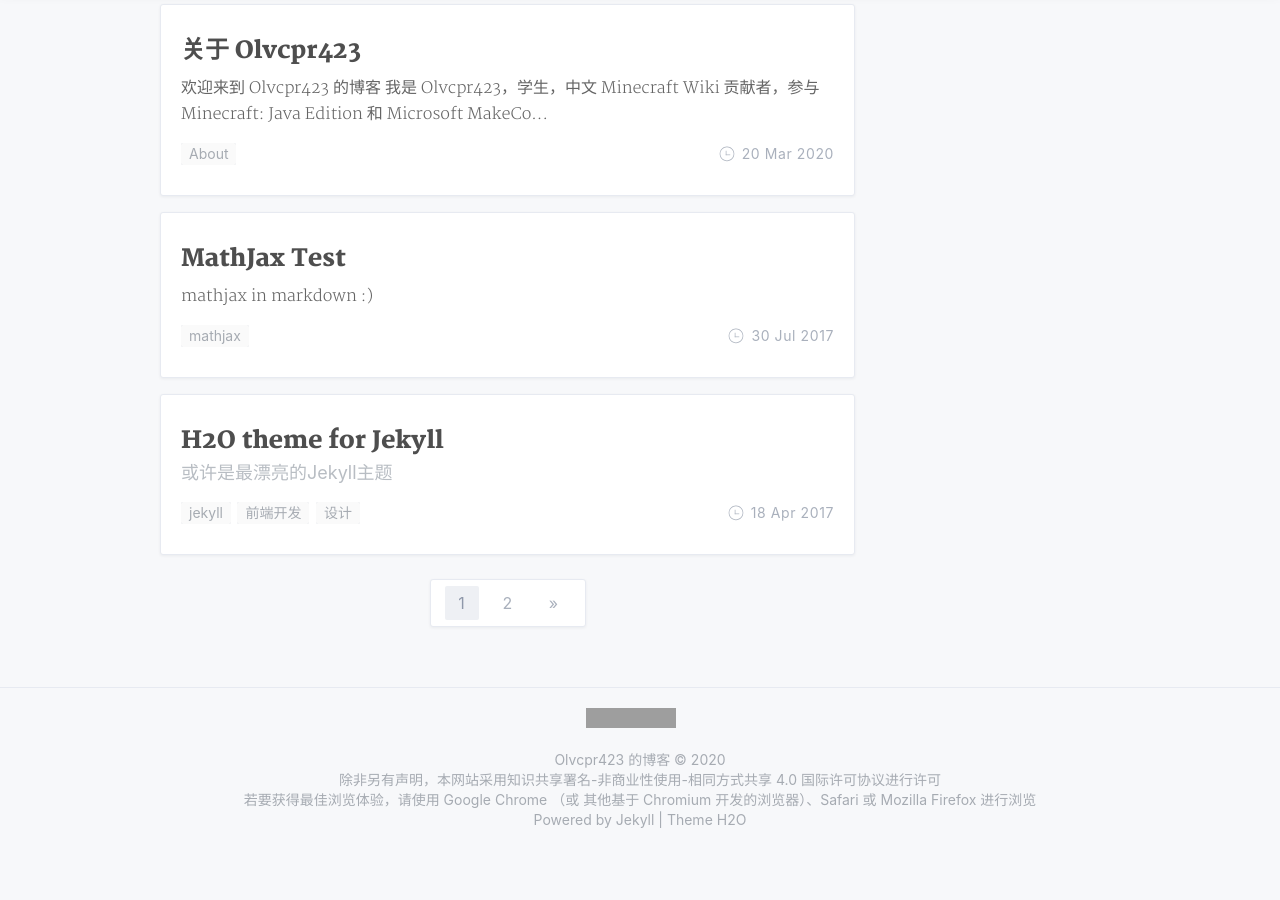
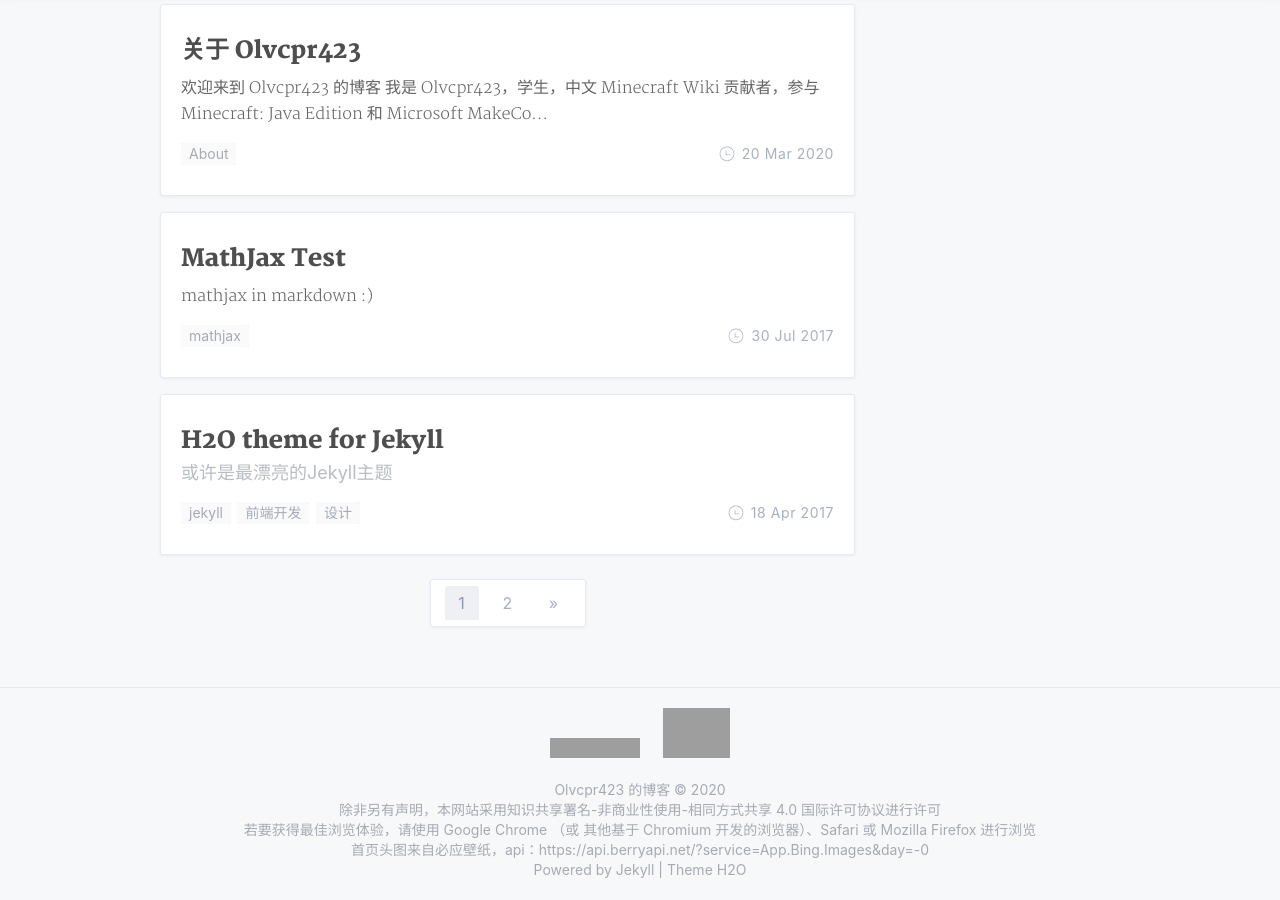
Before and after one commit to Olvcpr423/Olvcpr423.github.io, a Jekyll site: the page built from index.html, in a window 1280 px wide and 900 px high, scrolled down 1027 px. Built offline with Jekyll 4.4.1, drawn with Linux system fonts in a browser that asks for light colours; nearby versions of some CDN libraries; the list of posts is cut into pages by our own code; a style sheet for code colours, icons or effects is not loaded; before the commit the page ends 1877 px from its top, so only the background shows below that; grey boxes are pictures that could not be loaded.

Commit message:
Update footer.html

```diff
--- a/_includes/footer.html
+++ b/_includes/footer.html
@@ -1,7 +1,7 @@
 <footer class="g-footer">
 
   <a rel="license" href="http://creativecommons.org/licenses/by-nc-sa/4.0/"><img alt="知识共享许可协议" style="border-width:0" src="https://licensebuttons.net/l/by-nc-sa/4.0/88x31.png" />&nbsp;&nbsp;&nbsp;&nbsp;
-  <!-- <a href="https://myssl.com/seal/detail?domain=olvcpr423.github.io"><img src="https://static.myssl.com/res/images/myssl-id1.png" alt="" style="max-height:50px;display:inline;margin:0 auto"></a> -->
+  <a href="https://myssl.com/seal/detail?domain=olvcpr423.github.io"><img src="https://static.myssl.com/res/images/myssl-id1.png" alt="" style="max-height:50px;display:inline;margin:0 auto"></a>
 
  <br>
  <br>
@@ -15,7 +15,7 @@
   {{ current }}
   </section>
   <section>除非另有声明，本网站采用<a rel="license" href="http://creativecommons.org/licenses/by-nc-sa/4.0/">知识共享署名-非商业性使用-相同方式共享 4.0 国际许可协议</a>进行许可</section>
-   <section>若要获得最佳浏览体验，请使用 <a href='https://www.google.cn/chrome/'>Google Chrome</a> （或 <a href='https://zh.wikipedia.org/wiki/Chromium#%E9%9D%9E%E5%AE%98%E6%96%B9%E4%BF%AE%E6%94%B9%E7%89%88'>其他基于 Chromium 开发的浏览器</a>）、Safari 或 <a href='https://www.firefox.com.cn/'>Mozilla Firefox</a> 进行浏览</section>
-  <!-- <section>首页头图来自必应壁纸，api：https://api.berryapi.net/?service=App.Bing.Images&day=-0</section> -->
+  <section>若要获得最佳浏览体验，请使用 <a href='https://www.google.cn/chrome/'>Google Chrome</a> （或 <a href='https://zh.wikipedia.org/wiki/Chromium#%E9%9D%9E%E5%AE%98%E6%96%B9%E4%BF%AE%E6%94%B9%E7%89%88'>其他基于 Chromium 开发的浏览器</a>）、Safari 或 <a href='https://www.firefox.com.cn/'>Mozilla Firefox</a> 进行浏览</section>
+  <section>首页头图来自必应壁纸，api：https://api.berryapi.net/?service=App.Bing.Images&day=-0</section>
   <section>Powered by <a href="//jekyllrb.com">Jekyll</a> | <a href="https://github.com/kaeyleo/jekyll-theme-H2O">Theme H2O</a></section>
 </footer>
```
